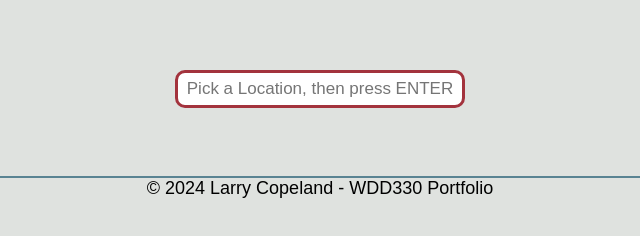
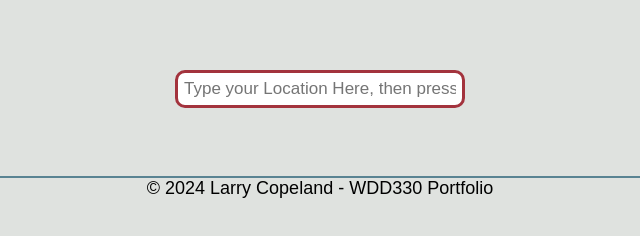
Before and after one commit to CopeOnline/WDD330_Project, a website built with Vite: page src/index.html in a window 1280 px wide. Shown: the part 182-418 px from the top of the page, 320-960 px from the left. Built offline with nearby package versions, Linux system fonts and the light colour scheme.

Commit message:
clarify submission

```diff
--- a/src/index.html
+++ b/src/index.html
@@ -21,7 +21,7 @@
                         type="text"
                         name="typeahead"
                         id="q"
-                        placeholder="Pick a Location, then press ENTER"
+                        placeholder="Type your Location Here, then press ENTER"
                         required
                         onSubmit="location.href='../searchResults/index.html'"
                     />
```
